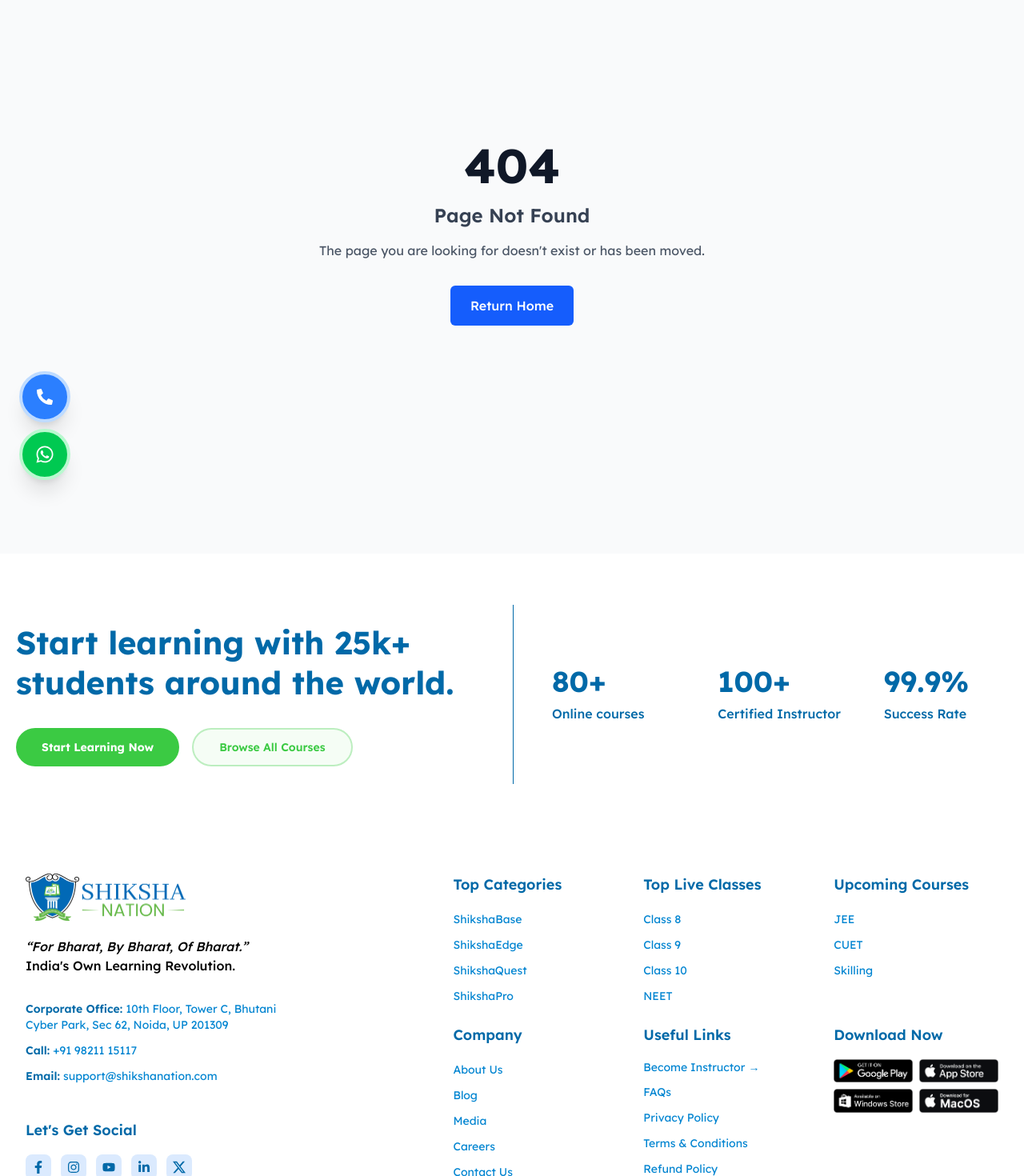
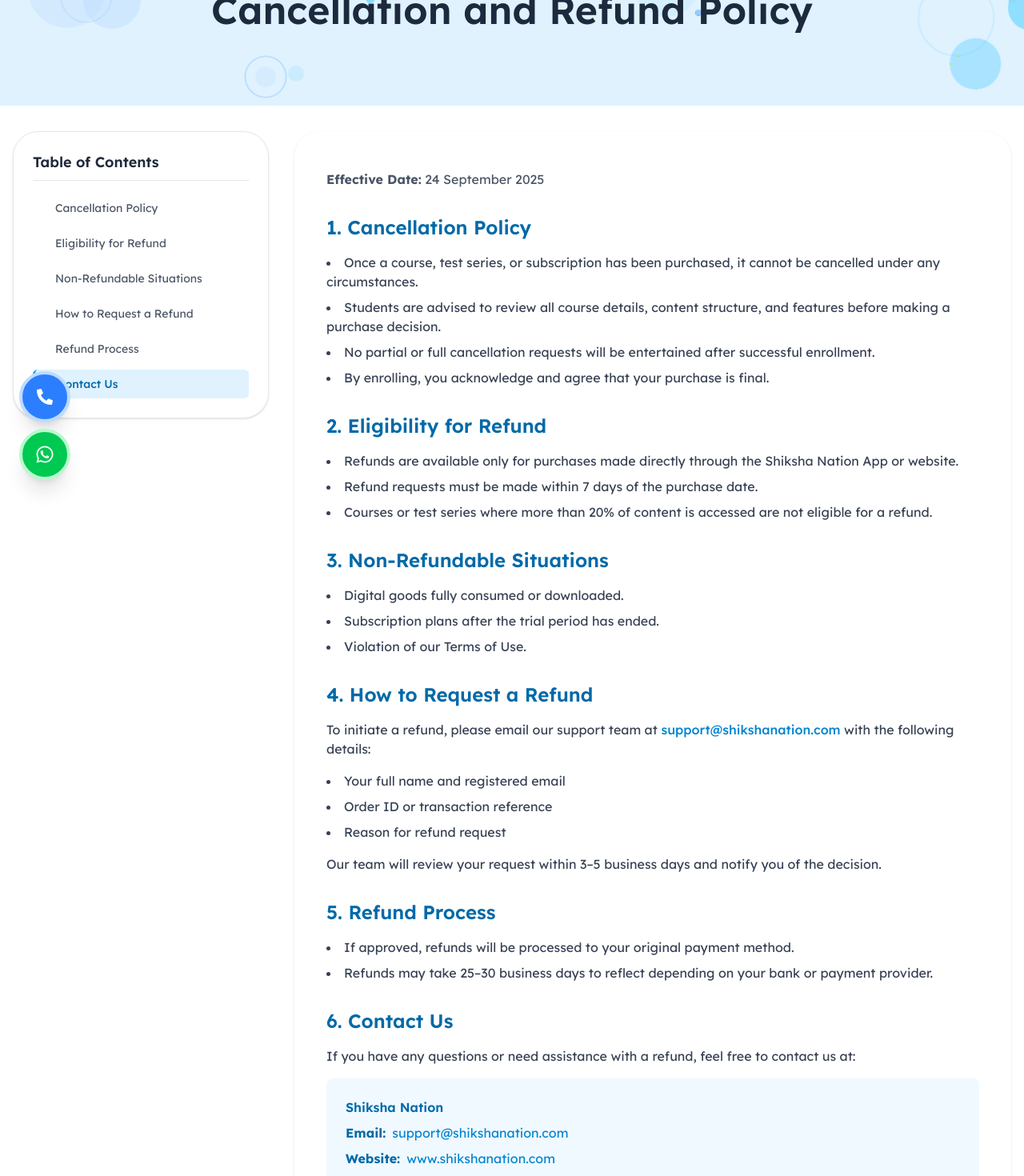
Before and after one commit to shikshanationdev/web, a Next.js app: page /cancellation-and-refund-policy in a window 1280 px wide. Before the commit this address had no page. Shown: the part 180-1650 px from the top of the page at 80% size. Built offline with nearby package versions, Linux system fonts and the light colour scheme.

Commit message:
feat: update refund policy to cancellation and refund policy with new content and structure

```diff
--- a/src/app/refund-policy/page.tsx
+++ b/src/app/cancellation-and-refund-policy/page.tsx
@@ -8,8 +8,8 @@
     <div className='min-h-screen'>
       {/* Banner Section */}
       <Banner
-        heading="Refund Policy"
-        subtitle="Learn about our refund terms and conditions"
+        heading="Cancellation and Refund Policy"
+        subtitle="Learn about our cancellation and refund terms and conditions"
       />
 
       {/* Main Content */}
--- a/src/components/Footer.tsx
+++ b/src/components/Footer.tsx
@@ -362,10 +362,10 @@
                     </li>
                     <li>
                       <Link
-                        href="/refund-policy"
+                        href="/cancellation-and-refund-policy"
                         className="hover:underline text-sm transition-colors duration-200 text-sky-600"
                       >
-                        Refund Policy
+                        Cancellation and Refund Policy
                       </Link>
                     </li>
                   </ul>
@@ -603,10 +603,10 @@
                     </li>
                     <li>
                       <Link
-                        href="/refund-policy"
+                        href="/cancellation-and-refund-policy"
                         className="hover:underline text-sm transition-colors duration-200 text-sky-600"
                       >
-                        Refund Policy
+                        Cancelation and Refund Policy
                       </Link>
                     </li>
                   </ul>
--- a/src/components/refund/RefundPolicyContent.tsx
+++ b/src/components/refund/RefundPolicyContent.tsx
@@ -6,15 +6,24 @@
     <div className="max-w-6xl mx-auto px-10 py-12">
       <div className="max-w-none">
         <p className="mb-8 text-gray-600">
-          <strong>Effective Date:</strong> 10 July 2025
+          <strong>Effective Date:</strong> 24 September 2025
         </p>
-        <p className="mb-8 text-gray-700">
-          Shiksha Nation (&quot;we&quot;, &quot;our&quot;, or &quot;us&quot;) strives to provide the best experience for our users. This Refund Policy outlines the conditions under which you may request a refund for any purchase made through the Shiksha Nation mobile application (&quot;App&quot;).
-        </p>
+
+        <section id="cancellation-policy" className="mb-8">
+          <h2 className="text-2xl font-semibold mb-4 text-sky-700">
+            1. Cancellation Policy
+          </h2>
+          <ul className="list-disc list-inside space-y-2 text-gray-700">
+            <li>Once a course, test series, or subscription has been purchased, it cannot be cancelled under any circumstances.</li>
+            <li>Students are advised to review all course details, content structure, and features before making a purchase decision.</li>
+            <li>No partial or full cancellation requests will be entertained after successful enrollment.</li>
+            <li>By enrolling, you acknowledge and agree that your purchase is final.</li>
+          </ul>
+        </section>
 
         <section id="eligibility" className="mb-8">
           <h2 className="text-2xl font-semibold mb-4 text-sky-700">
-            1. Eligibility for Refund
+            2. Eligibility for Refund
           </h2>
           <ul className="list-disc list-inside space-y-2 text-gray-700">
             <li>Refunds are available only for purchases made directly through the Shiksha Nation App or website.</li>
@@ -25,7 +34,7 @@
 
         <section id="non-refundable" className="mb-8">
           <h2 className="text-2xl font-semibold mb-4 text-sky-700">
-            2. Non-Refundable Situations
+            3. Non-Refundable Situations
           </h2>
           <ul className="list-disc list-inside space-y-2 text-gray-700">
             <li>Digital goods fully consumed or downloaded.</li>
@@ -36,7 +45,7 @@
 
         <section id="how-to-request" className="mb-8">
           <h2 className="text-2xl font-semibold mb-4 text-sky-700">
-            3. How to Request a Refund
+            4. How to Request a Refund
           </h2>
           <p className="mb-4 text-gray-700">
             To initiate a refund, please email our support team at <a href="mailto:support@shikshanation.com" className="text-sky-600 hover:text-sky-800 font-medium">support@shikshanation.com</a> with the following details:
@@ -53,7 +62,7 @@
 
         <section id="refund-process" className="mb-8">
           <h2 className="text-2xl font-semibold mb-4 text-sky-700">
-            4. Refund Process
+            5. Refund Process
           </h2>
           <ul className="list-disc list-inside space-y-2 text-gray-700">
             <li>If approved, refunds will be processed to your original payment method.</li>
@@ -63,7 +72,7 @@
 
         <section id="contact" className="mb-8">
           <h2 className="text-2xl font-semibold mb-4 text-sky-700">
-            5. Contact Us
+            6. Contact Us
           </h2>
           <p className="mb-4 text-gray-700">
             If you have any questions or need assistance with a refund, feel free to contact us at:
--- a/src/components/refund/TableOfContents.tsx
+++ b/src/components/refund/TableOfContents.tsx
@@ -11,6 +11,7 @@
   const [activeSection, setActiveSection] = useState<string>("");
   const [isMobileOpen, setIsMobileOpen] = useState<boolean>(false);
   const [tocItems] = useState<TableOfContentsItem[]>([
+    { id: "cancellation-policy", title: "Cancellation Policy", level: 1 },
     { id: "eligibility", title: "Eligibility for Refund", level: 1 },
     { id: "non-refundable", title: "Non-Refundable Situations", level: 1 },
     { id: "how-to-request", title: "How to Request a Refund", level: 1 },
@@ -85,8 +86,8 @@
                     <button
                       onClick={() => scrollToSection(item.id)}
                       className={`text-left w-full px-3 py-2 rounded-md text-sm transition-colors duration-200 hover:bg-sky-50 hover:text-sky-700 ${activeSection === item.id
-                          ? "bg-sky-100 text-sky-700 font-medium"
-                          : "text-gray-600"
+                        ? "bg-sky-100 text-sky-700 font-medium"
+                        : "text-gray-600"
                         }`}
                     >
                       {item.title}
@@ -111,8 +112,8 @@
                 <button
                   onClick={() => scrollToSection(item.id)}
                   className={`text-left w-full px-3 py-2 rounded-md text-sm transition-colors duration-200 hover:bg-sky-50 hover:text-sky-700 ${activeSection === item.id
-                      ? "bg-sky-100 text-sky-700 font-medium border-l-3 border-sky-500"
-                      : "text-gray-600"
+                    ? "bg-sky-100 text-sky-700 font-medium border-l-3 border-sky-500"
+                    : "text-gray-600"
                     }`}
                   style={{
                     paddingLeft: `${12 + item.level * 16}px`,
```
Also changed, not shown: 1 other file (tests, documents, lock files or other folders).
